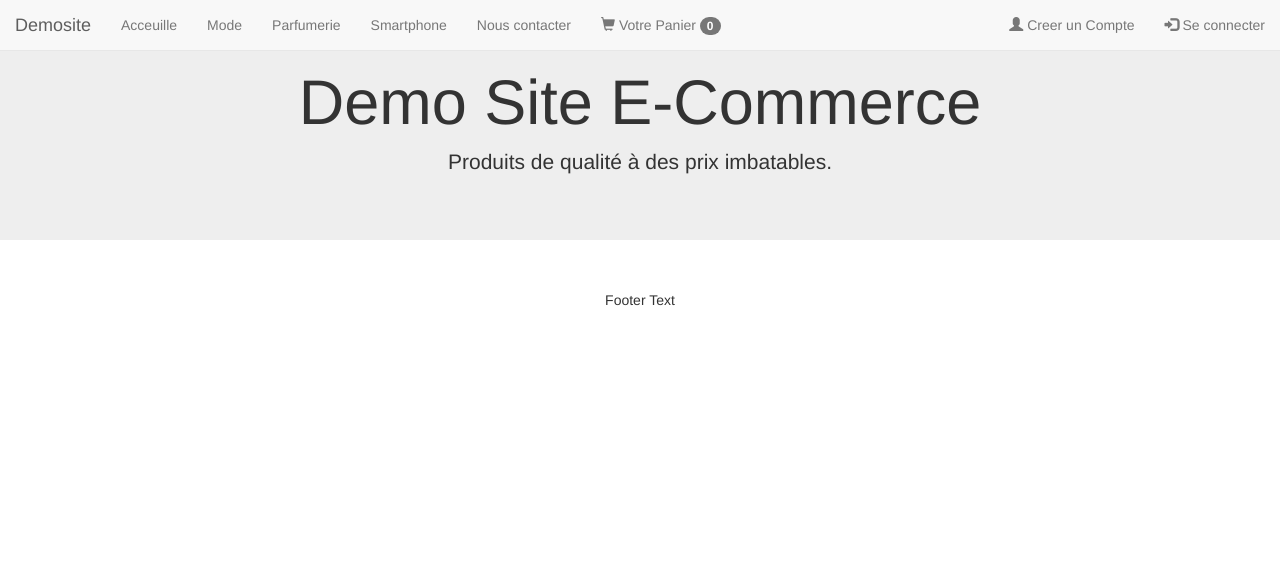
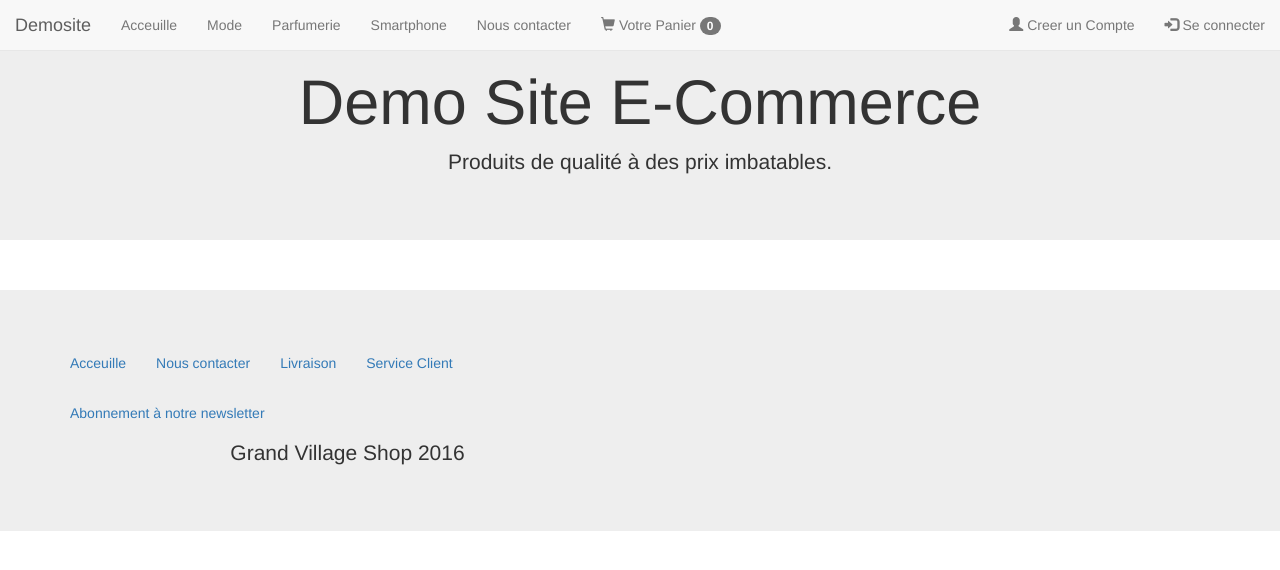
Before and after one commit to cyrildzumts/demosite, a Django app: page / in a window 1280 px wide. Shown: the top 570 px of the page. Run offline with Django 3.2, Linux system fonts and the light colour scheme; data comes from the database, SQL or seed files in the repository; data that the repository does not hold is empty; parts of the project's set-up code (start-up, migrations or seed data) failed here and were passed over; some libraries are stand-ins or nearby versions.

Commit message:
add last changes

```diff
--- a/templates/base.html
+++ b/templates/base.html
@@ -37,9 +37,7 @@
   {% endblock site_wrapper %}
 
   {% block footer %}
-  <footer class="container-fluid text-center footer">
-    <p>Footer Text</p>
-  </footer>
+     {% include "tags/footer.html" %}
     {% endblock footer %}
 
     <script type="text/javascript" src="{% static 'js/jquery.min.js' %}">
--- /dev/null
+++ b/templates/tags/footer.html
@@ -0,0 +1,35 @@
+
+{% load catalog_tags %}
+
+<div class="jumbotron">
+    <footer class="container container-fluid text-center footer">
+
+    <div class="row">
+        <div class="col-sm-10 col-md-6">
+            <div class="row">
+                <div class="footer-left ">
+                    <ul class="nav navbar-nav footer-links">
+                      <li> <a href="{% url 'catalog:index'%}"> Acceuille</a></li>
+                      <li>  <a href="#"> Nous contacter</a> </li>
+                      <li>  <a href="#"> Livraison </a> </li>
+                      <li>  <a href="#"> Service Client</a> </li>
+                      <li><a href="#"> Abonnement à notre newsletter </a> </li>
+
+                  </ul>
+                </div>
+            </div>
+            <div class="row">
+                <p>
+                    Grand Village Shop 2016
+                </p>
+            </div>
+
+        </div>
+        <div class="col-sm-2 col-md-6">
+            <div class="footer-right">
+                <a href="#"><i class="fa fa-facebook"></i></a>
+            </div>
+        </div>
+    </div>
+    </footer>
+</div>
```
